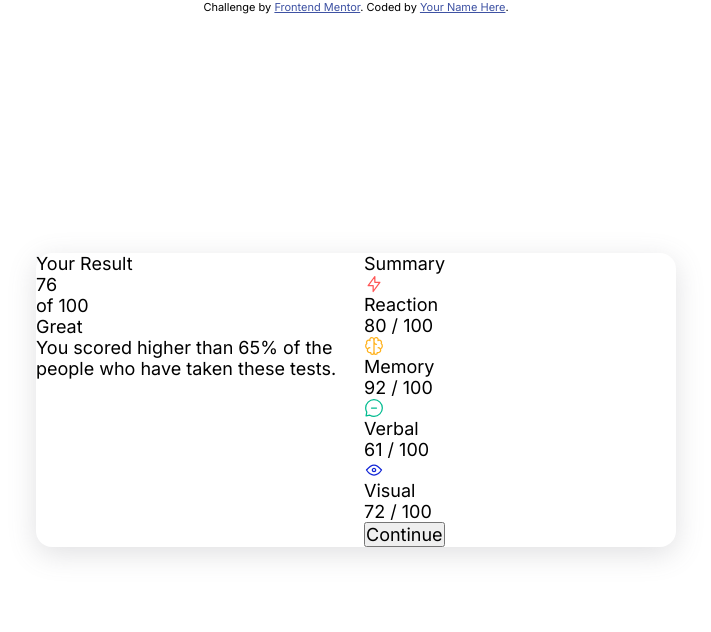
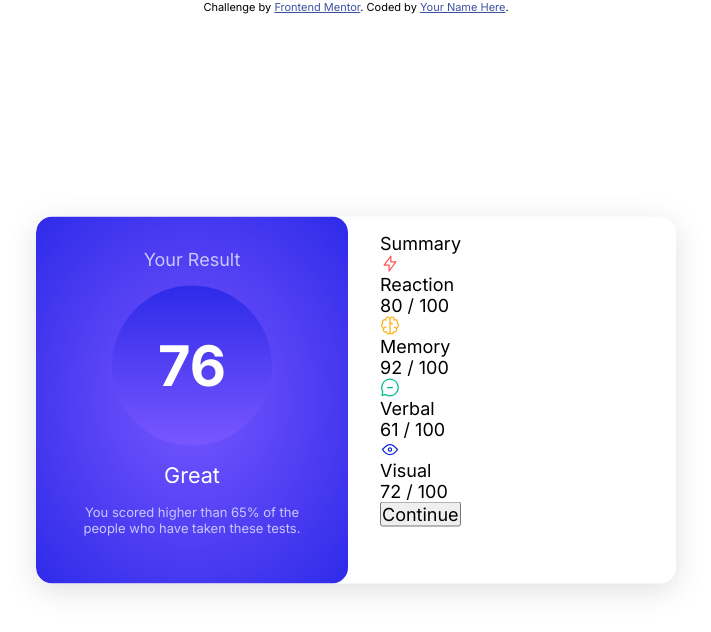
Before and after one commit to joakes/results-summary-component-main, a plain HTML site: page index.html in a window 1280 px wide. Shown: the whole page, without its empty margins (284-995 px from the left). Drawn offline with Linux system fonts and the light colour scheme.

Commit message:
result card

```diff
--- a/css/base.css
+++ b/css/base.css
@@ -3,6 +3,11 @@
 :root {
   --ff-primary: "Hanken Grotesk", sans-serif;
   --ff-secondary: "Inter", sans-serif;
+
+  --white: hsl(0, 0%, 100%);
+  --blue: hsl(221, 100%, 96%);
+  --lavender: hsl(241, 100%, 89%);
+  --grayblue: hsl(224, 30%, 27%);
 
   --fw-400: 400;
   --fw-700: 700;
--- a/css/styles.css
+++ b/css/styles.css
@@ -13,4 +13,55 @@
   gap: 1rem;
   border-radius: 1rem;
   box-shadow: rgba(100, 100, 111, 0.2) 0px 7px 29px 0px;
+  overflow: hidden;
 }
+/* Result */
+.result-card {
+  background-image: radial-gradient(hsl(252, 100%, 67%), hsl(241, 81%, 54%));
+  border-radius: 1rem;
+  padding: 2rem;
+  text-align: center;
+
+  & h3 {
+    color: var(--lavender);
+    margin-bottom: 1rem;
+  }
+
+  & h2 {
+    margin: 1rem 0;
+    color: var(--white);
+    font-size: larger;
+  }
+
+  & p {
+    margin: 1rem 0;
+    color: var(--lavender);
+    font-size: small;
+  }
+}
+
+.score-bubble {
+  --bubble-size: 160px;
+  margin: auto;
+  width: var(--bubble-size);
+  height: var(--bubble-size);
+  line-height: var(--bubble-size);
+  border-radius: 50%;
+  background-image: linear-gradient(
+    hsla(256, 72%, 46%, 1),
+    hsla(241, 72%, 46%, 0)
+  );
+
+  background-image: linear-gradient(hsl(241, 81%, 54%), hsl(252, 100%, 67%));
+
+  & p {
+    font-weight: var(--fw-700);
+    font-size: 3.5rem;
+    color: white;
+  }
+}
+
+/* Summary */
+.summary-card {
+  padding: 1rem;
+}
--- a/index.html
+++ b/index.html
@@ -33,7 +33,7 @@
           <h3>Your Result</h3>
           <div class="score-bubble">
             <p class="my-score">76</p>
-            <p>of 100</p>
+            <!-- <p>of 100</p> -->
           </div>
           <h2>Great</h2>
           <p>
```
